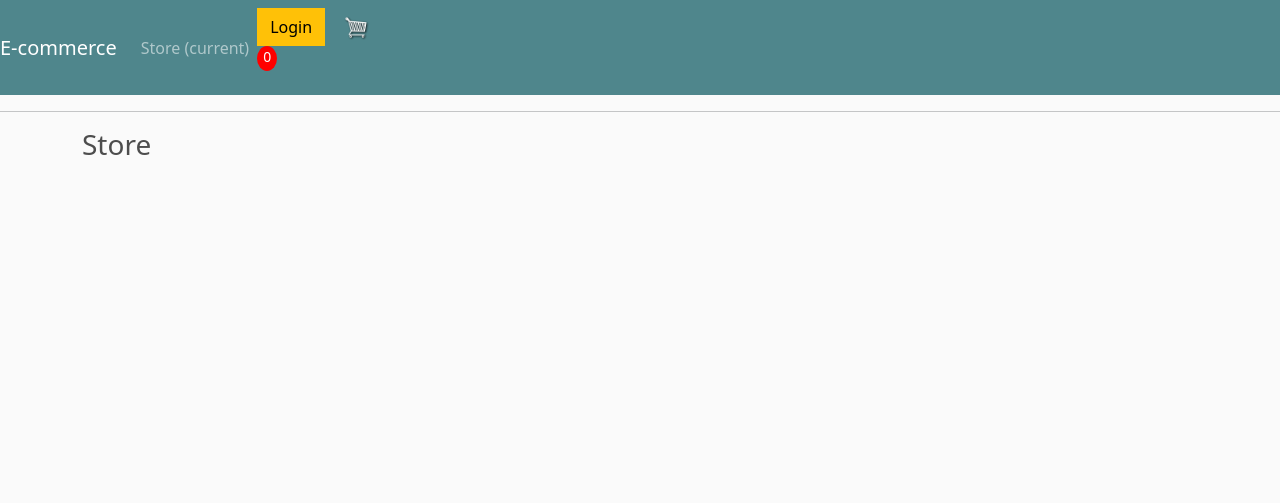
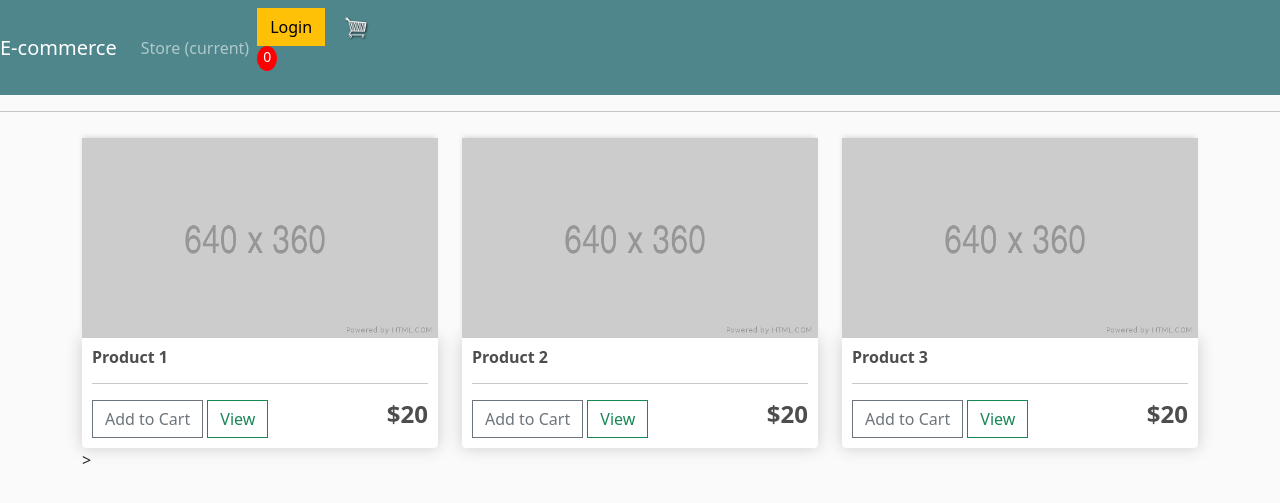
Before and after one commit to MukuFlash03/django-ecommerce-website, a Django app: page / in a window 1280 px wide. Shown: the top 503 px of the page. Run offline with Django 4.2, Linux system fonts and the light colour scheme; some libraries are stand-ins or nearby versions.

Commit message:
Added styling and updated store products page

```diff
--- a/ecommerce/store/templates/store/store.html
+++ b/ecommerce/store/templates/store/store.html
@@ -1,5 +1,38 @@
 {% extends 'store/main.html' %}
 {% load static %}
 {% block content %}
-<h3>Store</h3>
+<div class="row">
+	<div class="col-lg-4">
+		<img class="thumbnail" src="{% static 'images/placeholder.png' %}">
+		<div class="box-element product">
+			<h6><strong>Product 1</strong></h6>
+			<hr>
+			<button class="btn btn-outline-secondary add-btn">Add to Cart</button>
+			<a class="btn btn-outline-success" href="#">View</a>
+			<h4 style="display: inline-block; float: right"><strong>$20</strong></h4>
+		</div>
+	</div>
+
+	<div class="col-lg-4">
+		<img class="thumbnail" src="{% static 'images/placeholder.png' %}">
+		<div class="box-element product">
+			<h6><strong>Product 2</strong></h6>
+			<hr>
+			<button class="btn btn-outline-secondary add-btn">Add to Cart</button>
+			<a class="btn btn-outline-success" href="#">View</a>
+			<h4 style="display: inline-block; float: right"><strong>$20</strong></h4>
+		</div>
+	</div>
+
+	<div class="col-lg-4">
+		<img class="thumbnail" src="{% static 'images/placeholder.png' %}">
+		<div class="box-element product">
+			<h6><strong>Product 3</strong></h6>
+			<hr>
+			<button class="btn btn-outline-secondary add-btn">Add to Cart</button>
+			<a class="btn btn-outline-success" href="#">View</a>
+			<h4 style="display: inline-block; float: right"><strong>$20</strong></h4>
+		</div>
+	</div>
+</div>>
 {% endblock content %}
```
Also changed, not shown: ecommerce/static/images/placeholder.png (added).
